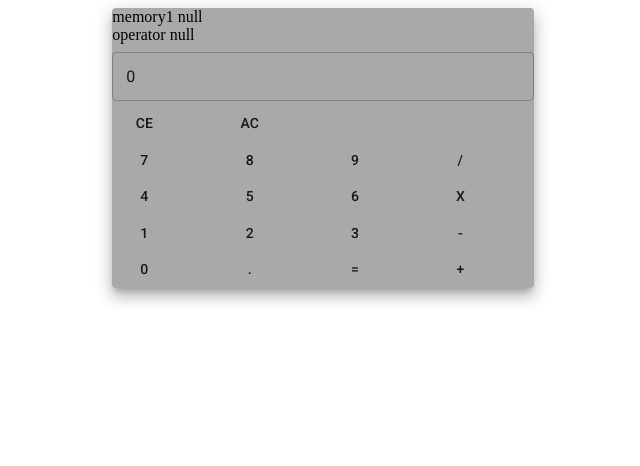
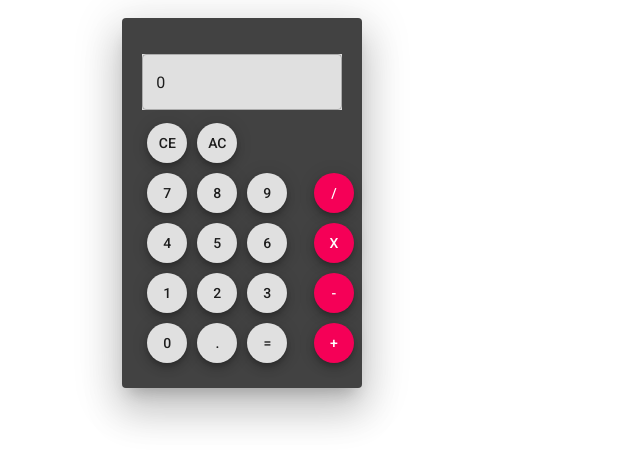
Before and after one commit to Stewart86/speed-coding-challenge-calculator, a React (Create React App) app: page / in a window 1280 px wide. Shown: the top 466 px of the page, without its empty margins (317-957 px from the left). Built offline with nearby package versions, Linux system fonts and the light colour scheme.

Commit message:
some refactoring, design and alignments

```diff
--- a/src/Calculator.js
+++ b/src/Calculator.js
@@ -1,6 +1,14 @@
 import React, { Component } from "react";
-import { Paper, Button, Grid, TextField } from "@material-ui/core";
+import {
+  Paper,
+  Button,
+  Grid,
+  TextField,
+  InputAdornment
+} from "@material-ui/core";
 import PropTypes from "prop-types";
+import NumberButton from "./NumberButton";
+import OperatorButton from "./OperatorButton";
 
 export default class Calculator extends Component {
   static propTypes = {
@@ -10,7 +18,7 @@ export default class Calculator extends Component {
   state = {
     current: "0",
     memory: null,
-    operationMemory: null,
+    operationMemory: "",
     operating: false
   };
 
@@ -25,7 +33,7 @@ export default class Calculator extends Component {
       current: "0",
       memory: null,
       operating: false,
-      operationMemory: null,
+      operationMemory: ""
     });
   };
 
@@ -50,30 +58,30 @@ export default class Calculator extends Component {
     if (this.state.operationMemory === "+") {
       this.setState({
         current: `${parseFloat(this.state.memory) +
-          parseFloat(this.state.current)}`,
+          parseFloat(this.state.current)}`
       });
     } else if (this.state.operationMemory === "-") {
       this.setState({
         current: `${parseFloat(this.state.memory) -
-          parseFloat(this.state.current)}`,
+          parseFloat(this.state.current)}`
       });
     } else if (this.state.operationMemory === "x") {
       this.setState({
         current: `${parseFloat(this.state.memory) *
-          parseFloat(this.state.current)}`,
+          parseFloat(this.state.current)}`
       });
     } else if (this.state.operationMemory === "/") {
       this.setState({
         current: `${parseFloat(this.state.memory) /
-          parseFloat(this.state.current)}`,
+          parseFloat(this.state.current)}`
       });
     }
     this.setState({
       memory: null,
       operating: false,
-      operationMemory: null,
-    })
-  }
+      operationMemory: ""
+    });
+  };
 
   handleOperation = operator => {
     if (!this.state.operationMemory) {
@@ -128,77 +136,102 @@ export default class Calculator extends Component {
       }
     }
   };
-
   render() {
     return (
       <Grid container>
         <Grid item sm />
         <Grid item sm>
-          <Paper elevation={10} style={{ backgroundColor: "darkgray" }}>
-            {"memory1 " + this.state.memory} <br />
-            {"operator " + this.state.operationMemory} <br />
+          <Paper
+            elevation={24}
+            style={{
+              backgroundColor: "#424242",
+              padding: "20px",
+              width: "200px",
+              margin: "10px"
+            }}
+          >
+            <Grid container>
+              <Grid item>
                 <TextField
+                  style={{ backgroundColor: "#e0e0e0" }}
                   value={this.state.current}
-              margin="dense"
+                  margin="normal"
                   variant="outlined"
-              fullWidth
+                  InputProps={{
+                    endAdornment: (
+                      <InputAdornment position="end">
+                        {this.state.operationMemory}
+                      </InputAdornment>
+                    )
+                  }}
                 />
+              </Grid>
+            </Grid>
+
             <Grid container>
-              <Grid item sm={3}>
-                <Button onClick={() => this.handleClearCurrent()}>CE</Button>
+              <Grid item style={{ padding: 5 }}>
+                <Button
+                  variant="fab"
+                  mini
+                  onClick={() => this.handleClearCurrent()}
+                >
+                  CE
+                </Button>
               </Grid>
-              <Grid item sm={3}>
-                <Button onClick={() => this.handleAllClear()}>AC</Button>
+              <Grid item style={{ padding: 5 }}>
+                <Button
+                  variant="fab"
+                  mini
+                  onClick={() => this.handleAllClear()}
+                >
+                  AC
+                </Button>
               </Grid>
-              <Grid item sm={3} />
-              <Grid item sm={3} />
-              <Grid item sm={3}>
-                <Button onClick={() => this.handleCurrent(7)}>7</Button>
             </Grid>
-              <Grid item sm={3}>
-                <Button onClick={() => this.handleCurrent(8)}>8</Button>
+            <Grid container>
+              <Grid item sm={10}>
+                <Grid container direction="row">
+                  <NumberButton number="7" handleCurrent={this.handleCurrent} />
+                  <NumberButton number="8" handleCurrent={this.handleCurrent} />
+                  <NumberButton number="9" handleCurrent={this.handleCurrent} />
+                  <NumberButton number="4" handleCurrent={this.handleCurrent} />
+                  <NumberButton number="5" handleCurrent={this.handleCurrent} />
+                  <NumberButton number="6" handleCurrent={this.handleCurrent} />
+                  <NumberButton number="1" handleCurrent={this.handleCurrent} />
+                  <NumberButton number="2" handleCurrent={this.handleCurrent} />
+                  <NumberButton number="3" handleCurrent={this.handleCurrent} />
+                  <NumberButton number="0" handleCurrent={this.handleCurrent} />
+                  <NumberButton number="." handleCurrent={this.handleCurrent} />
+                  <Grid item style={{ padding: 5 }}>
+                    <Button
+                      variant="fab"
+                      mini
+                      onClick={() => this.handleEqual()}
+                    >
+                      =
+                    </Button>
                   </Grid>
-              <Grid item sm={3}>
-                <Button onClick={() => this.handleCurrent(9)}>9</Button>
                 </Grid>
-              <Grid item sm={3}>
-                <Button onClick={() => this.handleOperation("/")}>/</Button>
               </Grid>
-              <Grid item sm={3}>
-                <Button onClick={() => this.handleCurrent(4)}>4</Button>
+              <Grid item sm={2}>
+                <Grid container direction="column">
+                  <OperatorButton
+                    operator="/"
+                    handleOperation={this.handleOperation}
+                  />
+                  <OperatorButton
+                    operator="x"
+                    handleOperation={this.handleOperation}
+                  />
+                  <OperatorButton
+                    operator="-"
+                    handleOperation={this.handleOperation}
+                  />
+                  <OperatorButton
+                    operator="+"
+                    handleOperation={this.handleOperation}
+                  />
                 </Grid>
-              <Grid item sm={3}>
-                <Button onClick={() => this.handleCurrent(5)}>5</Button>
-              </Grid>
-              <Grid item sm={3}>
-                <Button onClick={() => this.handleCurrent(6)}>6</Button>
-              </Grid>
-              <Grid item sm={3}>
-                <Button onClick={() => this.handleOperation("x")}>x</Button>
-              </Grid>
-              <Grid item sm={3}>
-                <Button onClick={() => this.handleCurrent(1)}>1</Button>
-              </Grid>
-              <Grid item sm={3}>
-                <Button onClick={() => this.handleCurrent(2)}>2</Button>
-              </Grid>
-              <Grid item sm={3}>
-                <Button onClick={() => this.handleCurrent(3)}>3</Button>
-              </Grid>
-              <Grid item sm={3}>
-                <Button onClick={() => this.handleOperation("-")}>-</Button>
-              </Grid>
-              <Grid item sm={3}>
-                <Button onClick={() => this.handleCurrent(0)}>0</Button>
-              </Grid>
-              <Grid item sm={3}>
-                <Button onClick={() => this.handleCurrent(".")}>.</Button>
-              </Grid>
-              <Grid item sm={3}>
-                <Button onClick={() => this.handleEqual()}>=</Button>
-              </Grid>
-              <Grid item sm={3}>
-                <Button onClick={() => this.handleOperation("+")}>+</Button>
               </Grid>
             </Grid>
           </Paper>
--- /dev/null
+++ b/src/NumberButton.jsx
@@ -0,0 +1,15 @@
+import React from "react";
+import { Grid, Button } from "@material-ui/core";
+
+const NumberButton = props => {
+  const { number, handleCurrent } = props;
+  return (
+    <Grid item style={{ padding: 5 }}>
+      <Button variant="fab" mini onClick={() => handleCurrent(number)}>
+        {number}
+      </Button>
+    </Grid>
+  );
+};
+
+export default NumberButton;
--- /dev/null
+++ b/src/OperatorButton.jsx
@@ -0,0 +1,15 @@
+import React from "react";
+import { Grid, Button } from "@material-ui/core";
+
+const OperatorButton = props => {
+  const { operator, handleOperation } = props;
+  return (
+    <Grid item sm={12} style={{ padding: 5 }}>
+      <Button variant="fab" color="secondary" mini onClick={() => handleOperation(operator)}>
+        {operator}
+      </Button>
+    </Grid>
+  );
+};
+
+export default OperatorButton;
```
Also changed, not shown: 1 other file (tests, documents, lock files or other folders). Lines whose indentation alone changed are shown as unchanged.
